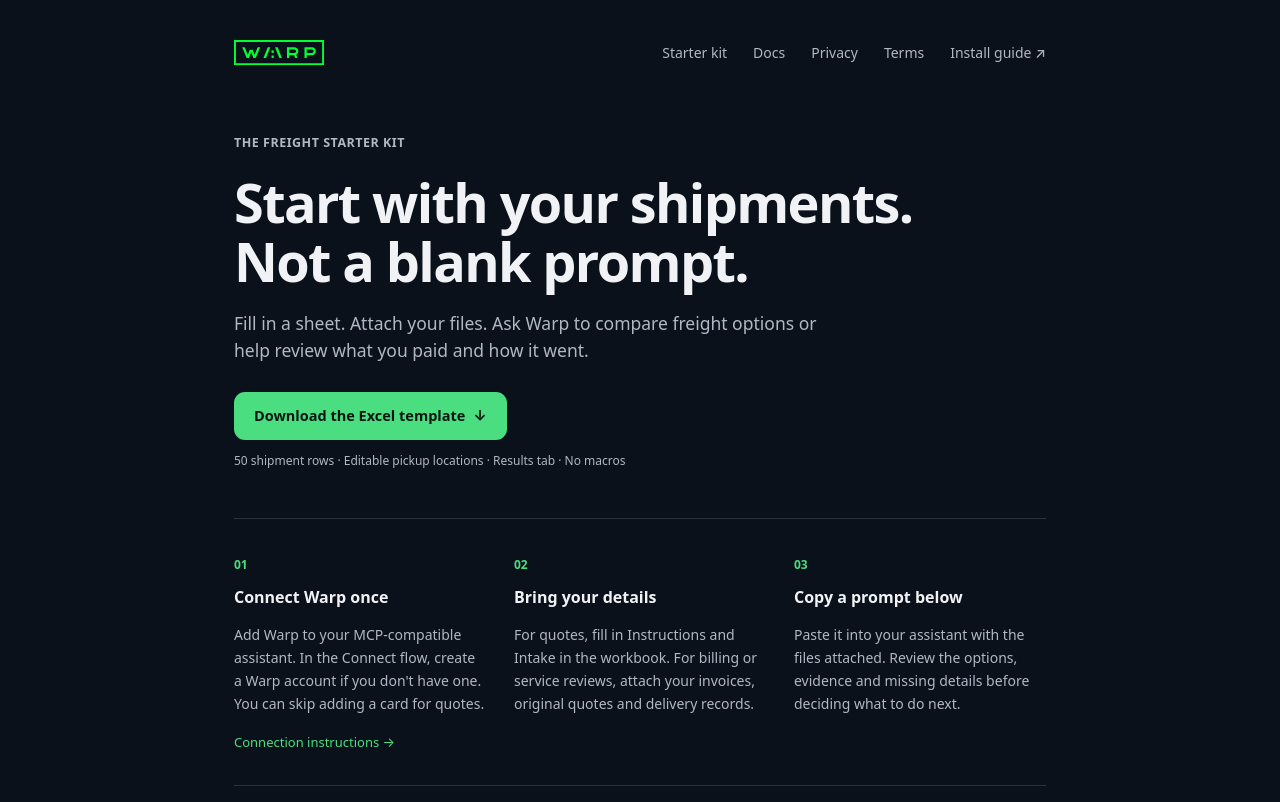
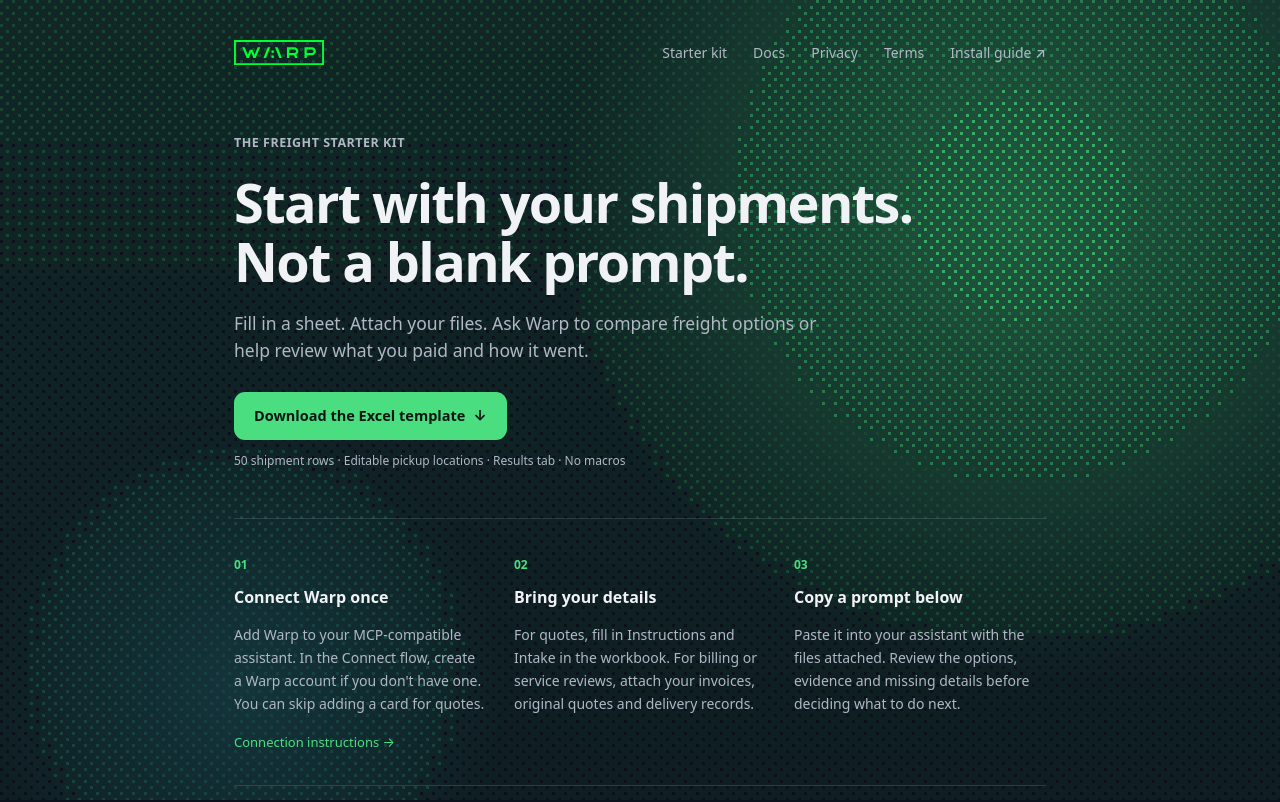
Before and after one commit to warpfreight/warp-mcp-remote, a Next.js app: page /starter-kit in a window 1280 px wide. Shown: the top 802 px of the page. Built offline with nearby package versions, Linux system fonts and the light colour scheme; a web font is replaced by a local one.

Commit message:
Match starter kit backdrop to MCP homepage (#5)

```diff
--- a/app/starter-kit/page.tsx
+++ b/app/starter-kit/page.tsx
@@ -1,5 +1,6 @@
 import { Shell, MCP_URL } from "@/components/brand";
 import StarterPrompts from "@/components/starter-prompts";
+import DitherBg from "@/components/dither-bg";
 
 export const metadata = {
   title: "Warp freight starter kit | Templates and prompts",
@@ -9,6 +10,7 @@
 export default function StarterKit() {
   return (
     <Shell>
+      <DitherBg />
       <div className="starter-hero">
         <span className="eyebrow">The freight starter kit</span>
         <h1 className="h1">Start with your shipments.<br />Not a blank prompt.</h1>
```
